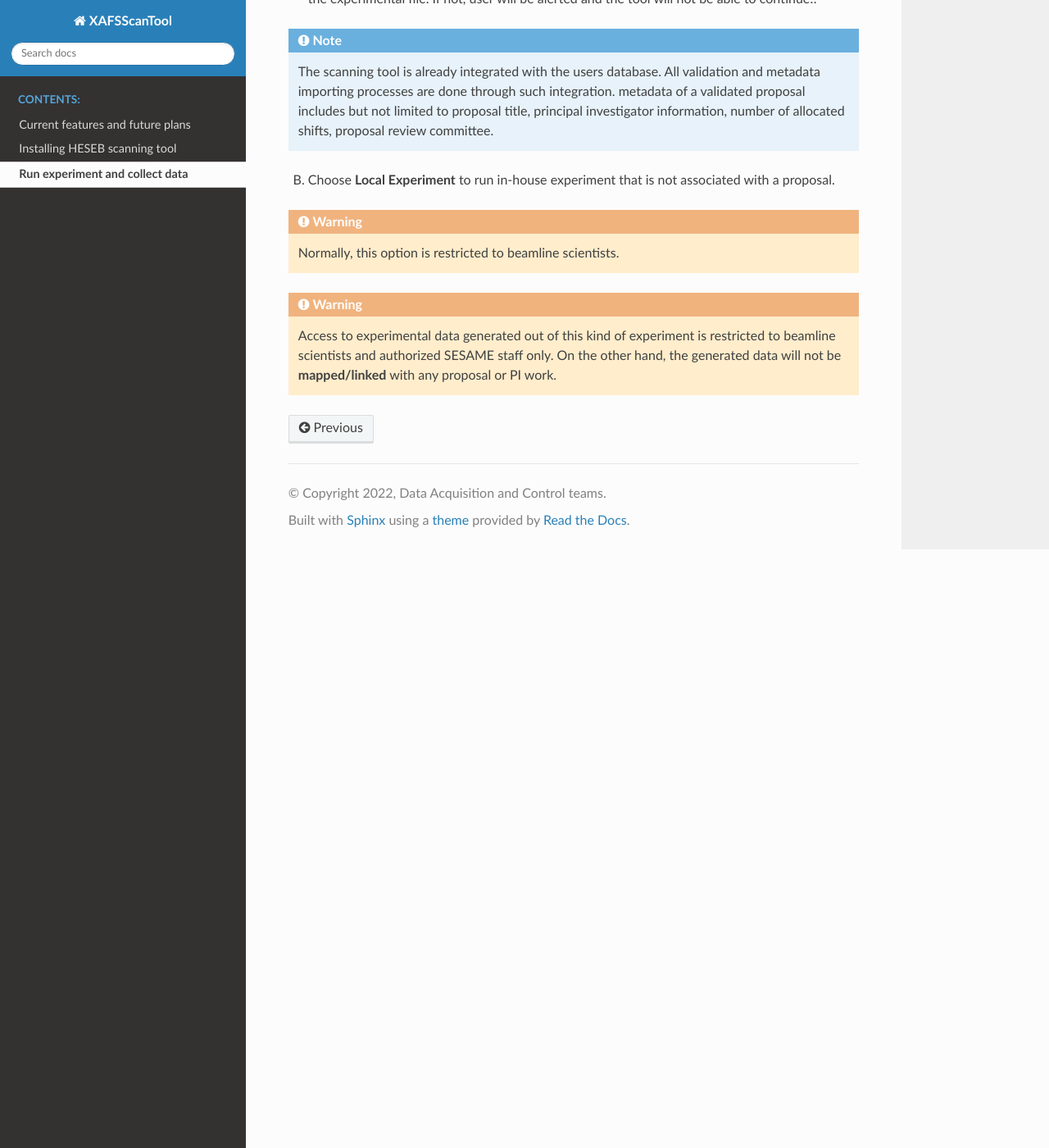
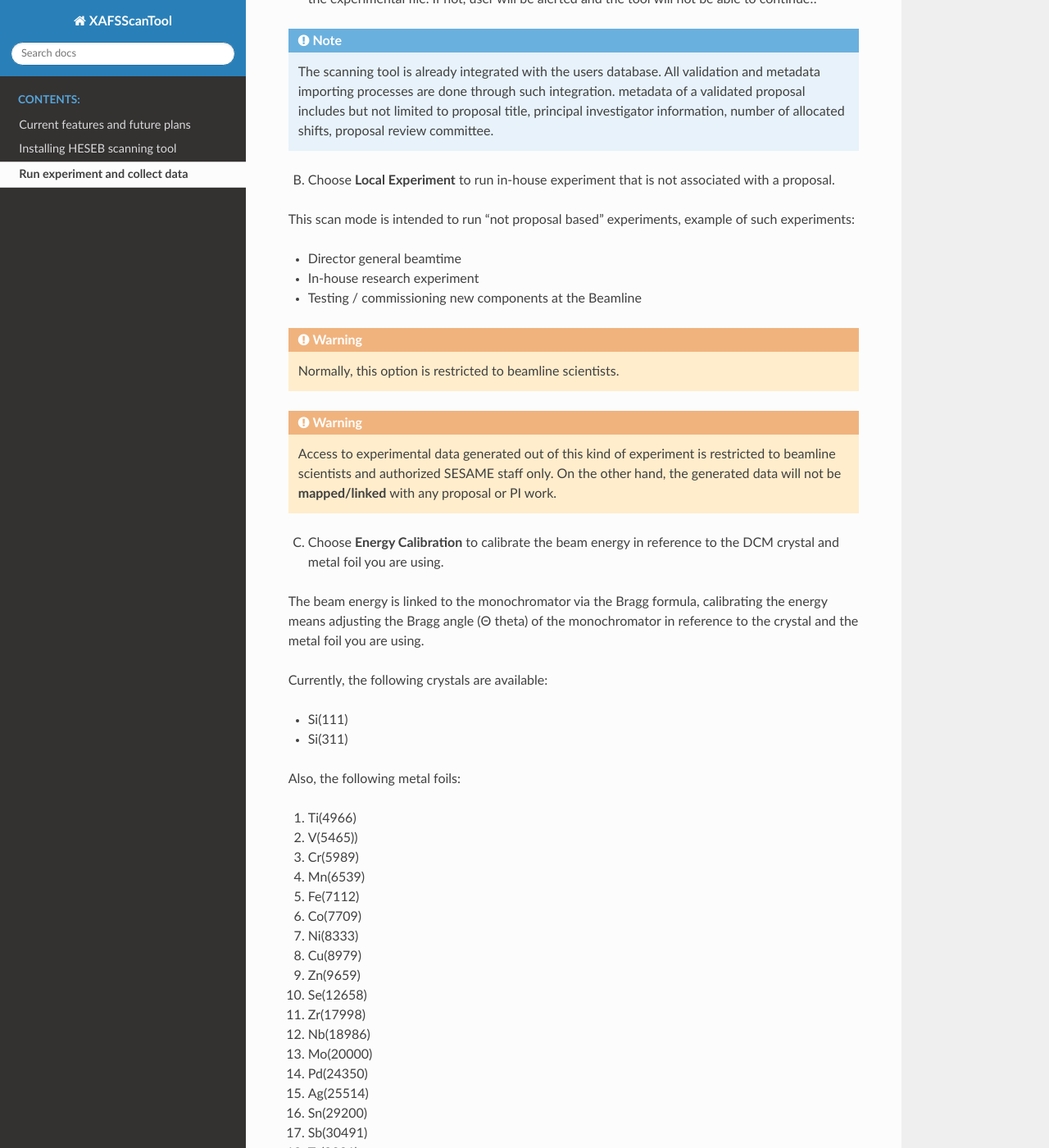
Before and after one commit to SESAME-Synchrotron/XAFSScanTool, a Sphinx documentation site: the page built from docs/source/runScan.rst, in a window 1280 px wide and 1400 px high, scrolled down 2299 px. Shown: the whole window at 82% size. Built offline with Sphinx 7.4.7 and the Read the Docs theme 2.0.0, drawn with Linux system fonts in a browser that asks for light colours; some of the changed text lies outside the part shown.

Commit message:
Update runScan.rst

```diff
--- a/docs/source/runScan.rst
+++ b/docs/source/runScan.rst
@@ -49,5 +49,45 @@ By choosing "Users Experiment", the scan tool will:
 
 B. Choose **Local Experiment** to run in-house experiment that is not associated with a proposal.
 
+This scan mode is intended to run “not proposal based” experiments, example of such experiments:
+
+* Director general beamtime
+* In-house research experiment
+* Testing / commissioning new components at the Beamline
+
+
 .. warning:: Normally, this option is restricted to beamline scientists.
 .. warning:: Access to experimental data generated out of this kind of experiment is restricted to beamline scientists and authorized SESAME staff only. On the other hand, the generated data will not be **mapped/linked** with any proposal or PI work.
+
+C. Choose **Energy Calibration** to calibrate the beam energy in reference to the DCM crystal and metal foil you are using.
+
+The beam energy is linked to the monochromator via the Bragg formula, calibrating the energy means adjusting the Bragg angle (Θ theta) of the monochromator in reference to the crystal and the metal foil you are using.
+
+Currently, the following crystals are available:
+
+* Si(111)
+* Si(311)
+
+Also, the following metal foils:
+
+1. Ti(4966)
+2. V(5465))
+3. Cr(5989)
+4. Mn(6539)
+5. Fe(7112)
+6. Co(7709)
+7. Ni(8333)
+8. Cu(8979)
+9. Zn(9659)
+10. Se(12658)
+11. Zr(17998)
+12. Nb(18986)
+13. Mo(20000)
+14. Pd(24350)
+15. Ag(25514)
+16. Sn(29200)
+17. Sb(30491)
+18. Ta(9881)
+19. Pt(11564)
+20. Au(11919)
+21. Pb(13035)
```
